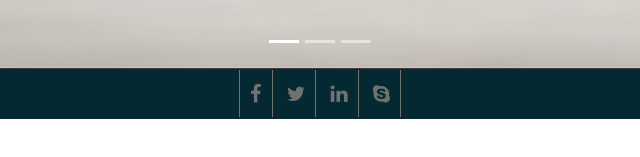
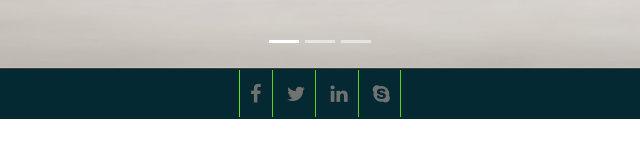
Before and after one commit to diegoa3006/diegoa3006.github.io, a plain HTML site: page index.html in a window 1280 px wide. Shown: the part 487-644 px from the top of the page, 320-960 px from the left. Drawn offline with nearby package versions, Linux system fonts and the light colour scheme.

Commit message:
Cambio de color de los bordes.

```diff
--- a/styles.css
+++ b/styles.css
@@ -8,12 +8,12 @@ footer a {
     color: #70726F;
     font-size: 20px;
     padding: 10px;
-    border-right: 1px solid #70726F;
+    border-right: 1px solid #5cd320;
     transition: all .5s ease;
 }
 
 footer a:first-child {
-    border-left: 1px solid #70726F;
+    border-left: 1px solid #62e421;
 }
 
 footer a:hover {
```
